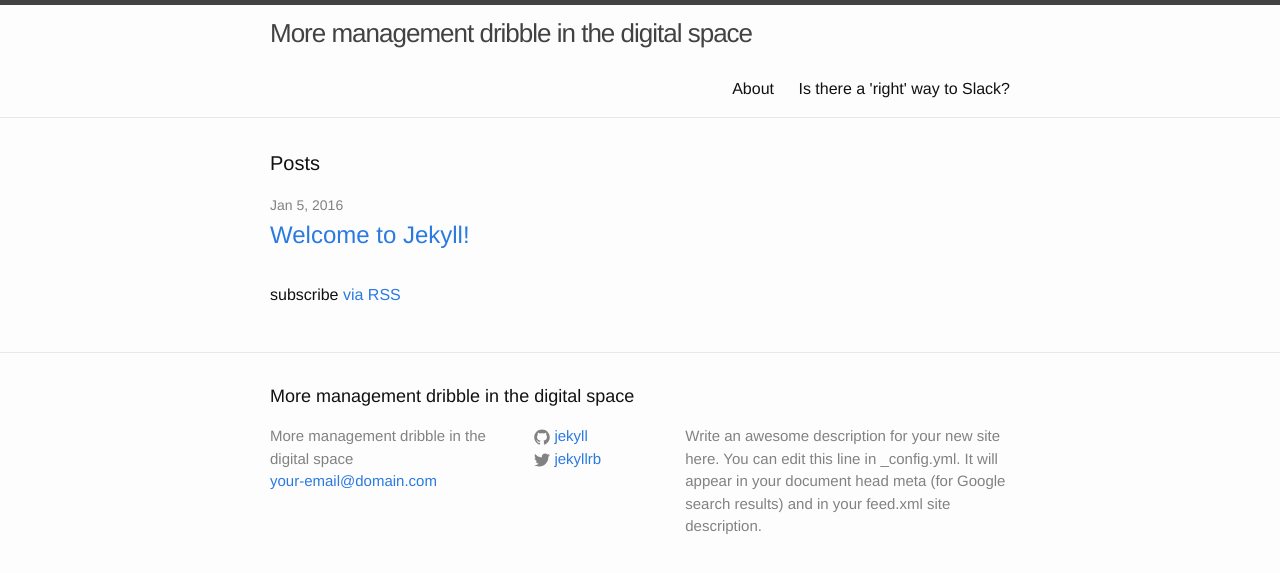
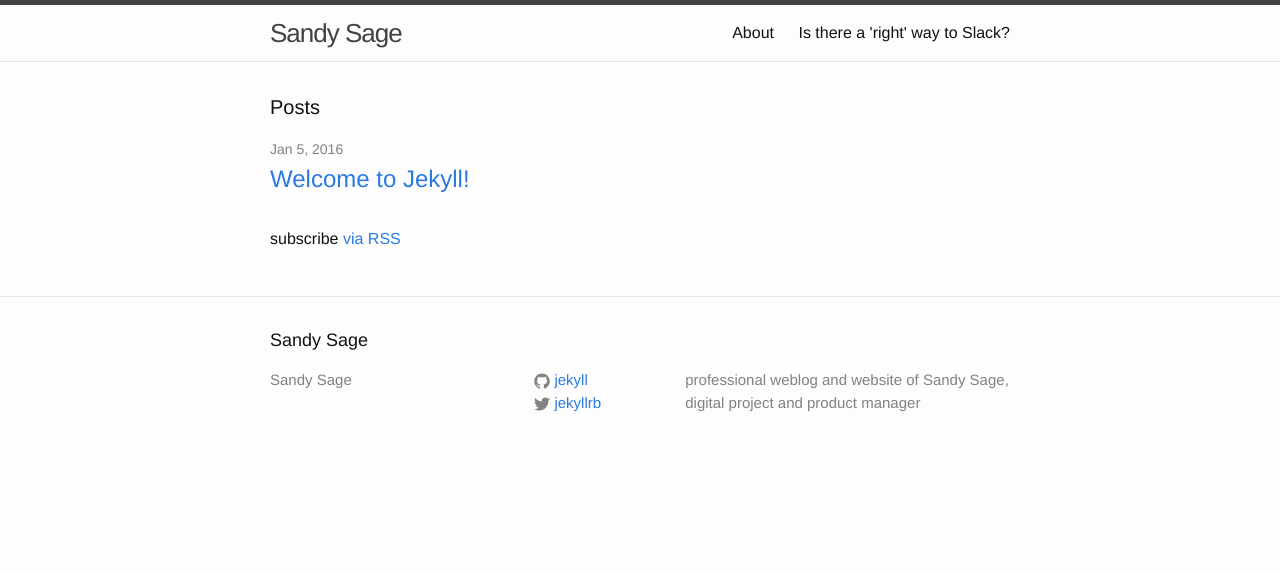
Before and after one commit to sandysage/sandysage.github.io, a Jekyll site: the page built from index.html, in a window 1280 px wide. Shown: the top 573 px of the page. Built offline with Jekyll 4.4.1, drawn with Linux system fonts in a browser that asks for light colours; the list of posts is cut into pages by our own code.

Commit message:
playing with configuration settings

```diff
--- a/_config.yml
+++ b/_config.yml
@@ -1,17 +1,7 @@
-# Welcome to Jekyll!
-#
-# This config file is meant for settings that affect your whole blog, values
-# which you are expected to set up once and rarely need to edit after that.
-# For technical reasons, this file is *NOT* reloaded automatically when you use
-# 'jekyll serve'. If you change this file, please restart the server process.
-
 # Site settings
-title: More management dribble in the digital space
-email: your-email@domain.com
-description: > # this means to ignore newlines until "baseurl:"
-  Write an awesome description for your new site here. You can edit this
-  line in _config.yml. It will appear in your document head meta (for
-  Google search results) and in your feed.xml site description.
+title: Sandy Sage
+description: "professional weblog and website of Sandy Sage, digital project and product manager"
+intro: "I’m a software product manager. This is where I share my rantings, learnings, and other tidbits from my experience."
 baseurl: "" # the subpath of your site, e.g. /blog
 url: "http://yourdomain.com" # the base hostname & protocol for your site
 twitter_username: jekyllrb
@@ -19,3 +9,6 @@ github_username:  jekyll
 
 # Build settings
 markdown: kramdown
+permalink: /:year/:title/
+paginate: 10
+paginate_path: "/page/:num/"
```
